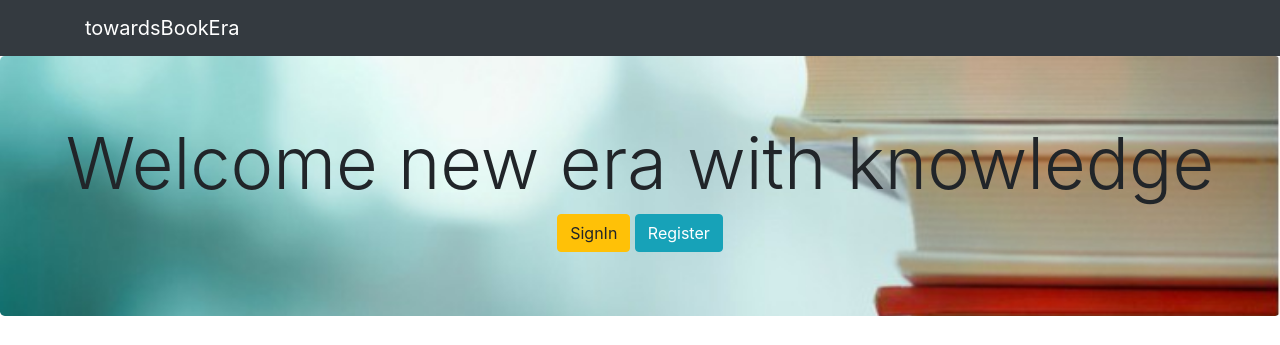
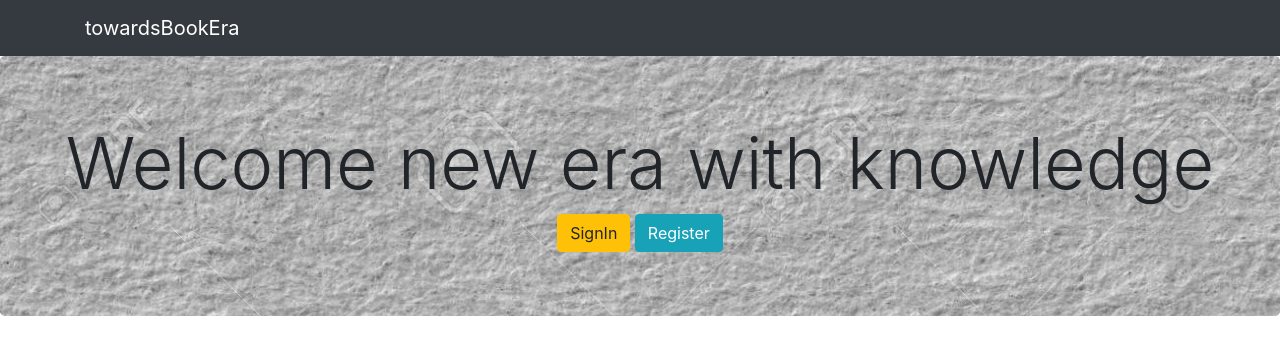
Before and after one commit to SohamJPatel/towardsBookEra, a Django app: page / in a window 1280 px wide. Shown: the top 345 px of the page. Run offline with Django 3.2, Linux system fonts and the light colour scheme; some libraries are stand-ins or nearby versions.

Commit message:
Changes done

```diff
--- a/accounts/static/accounts/style1.css
+++ b/accounts/static/accounts/style1.css
@@ -4,7 +4,7 @@
 }
 
 #hdr {
-background-image: url("images/header.jpg");
+background-image: url("images/header1.jpg");
 background-repeat: no-repeat;
 background-size: cover;
 }
```
Also changed, not shown: accounts/static/accounts/images/header1.jpg, accounts/static/accounts/images/header2.jpg (deleted).
